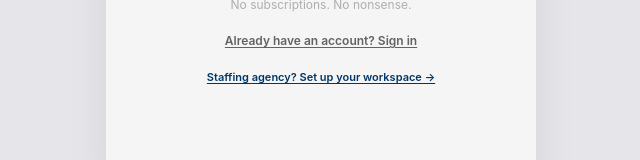
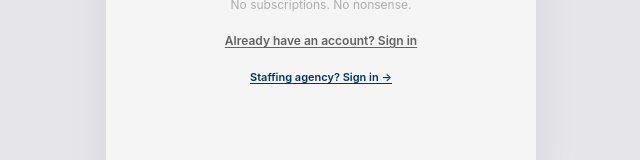
Before and after one commit to cozwood/twoweeks, a Next.js app: page / in a window 1280 px wide. Shown: the part 766-926 px from the top of the page, without its empty margins (319-959 px from the left). Built offline with nearby package versions, Linux system fonts and the light colour scheme.

Commit message:
Fix staffing link to go to login instead of onboarding

```diff
--- a/src/app/page.tsx
+++ b/src/app/page.tsx
@@ -58,8 +58,8 @@ export default function HomePage() {
         No subscriptions. No nonsense.<br/><br/>
         <Link href="/login" style={{ color: '#636366', fontWeight: 600, cursor: 'pointer', textDecoration: 'underline', textDecorationLine: 'underline', textUnderlineOffset: '2px' }}>Already have an account? Sign in</Link>
         <br/><br/>
-        <Link href="/get-started/recruiter" style={{ color: '#003768', fontSize: '11px', fontWeight: 600, cursor: 'pointer', textDecoration: 'underline', textUnderlineOffset: '2px' }}>
-          Staffing agency? Set up your workspace →
+        <Link href="/login" style={{ color: '#003768', fontSize: '11px', fontWeight: 600, cursor: 'pointer', textDecoration: 'underline', textUnderlineOffset: '2px' }}>
+          Staffing agency? Sign in →
         </Link>
       </div>
     </div>
```
